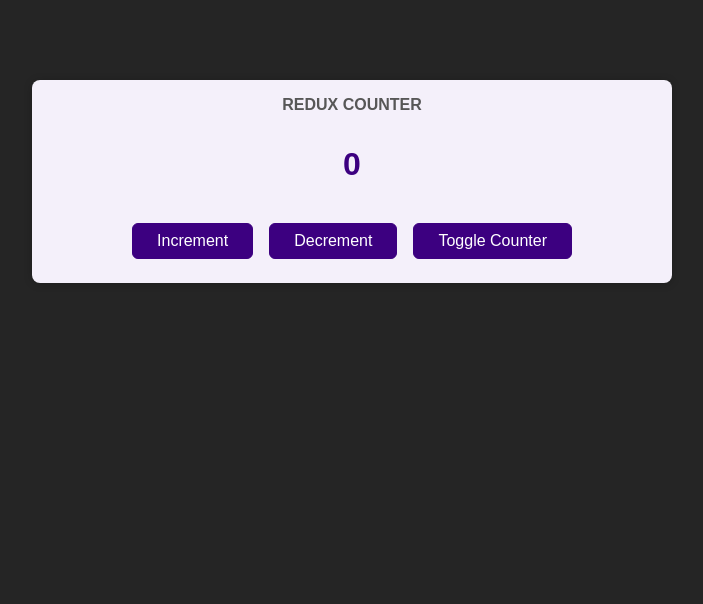
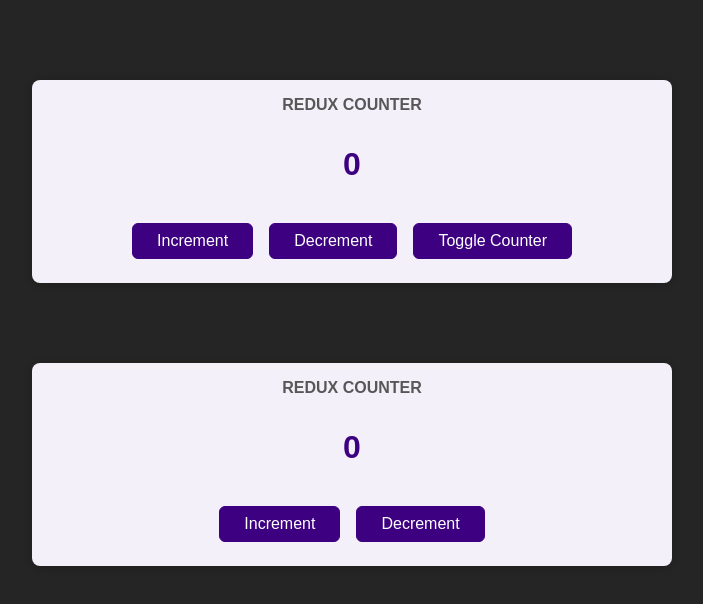
Before and after one commit to matekuna92/react-redux-demo, a React (Create React App) app: page / in a window 1280 px wide. Shown: the top 604 px of the page, without its empty margins (288-991 px from the left). Built offline with nearby package versions, Linux system fonts and the light colour scheme.

Commit message:
redux in class based component without hooks, mapStateToProps, mapDispatchToProps

```diff
--- a/src/App.js
+++ b/src/App.js
@@ -1,10 +1,16 @@
+import { Fragment } from 'react';
+
 import Counter from './components/Counter';
+import CounterClassBasedRedux from "./components/CounterClassBasedRedux";
 
 
 function App() {
-  return (
-    <Counter />
-  );
+    return (
+        <Fragment>
+            <Counter />
+            <CounterClassBasedRedux />
+        </Fragment>
+    );
 }
 
 export default App;
--- /dev/null
+++ b/src/components/CounterClassBasedRedux.js
@@ -0,0 +1,45 @@
+import { Component } from 'react';
+import { connect } from 'react-redux';
+
+import classes from './Counter.module.css';
+
+class CounterClassBasedRedux extends Component {
+    incrementHandler() {
+        this.props.increment();
+    }
+
+    decrementHandler() {
+        this.props.decrement();
+    }
+
+    // we recieve the counter through props, because of mapping the counter state to the counter prop inside mapStateToProps !!
+    render() {
+        return (
+            <main className={classes.counter}>
+                <h1>Redux Counter</h1>
+                <div className={classes.value}>{this.props.counter}</div>
+                <button onClick={this.incrementHandler.bind(this)}>Increment</button>
+                <button onClick={this.decrementHandler.bind(this)}>Decrement</button>
+            </main>
+        );
+    };
+};
+
+// store state and dispatch in props - cant use hooks in class based components, this is the equvivalent of useSelector and useDispatch hooks
+const mapStateToProps = state => {
+    return {
+        counter: state.counter
+    };
+};
+
+const mapDispatchToProps = dispatch => {
+    return {
+        increment: () => dispatch({ type: 'increment' }),
+        decrement: () => dispatch({ type: 'decrement' })
+    };
+};
+
+// in the CounterClassBasedRedux class we have certain props, which we can execute as a function,
+// which will then -when executed- dispatch an action to the redux store
+// setting up subscription is also automatic, just as with hooks
+export default connect(mapStateToProps, mapDispatchToProps)(CounterClassBasedRedux);
```
